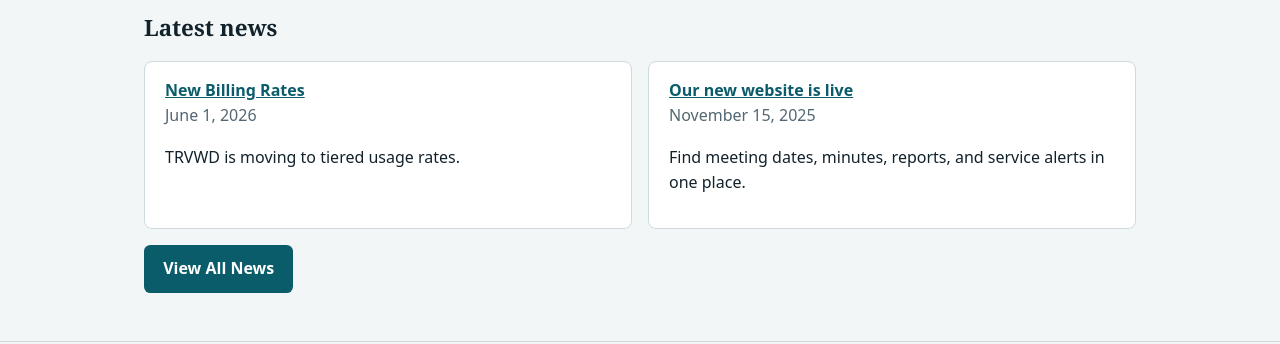
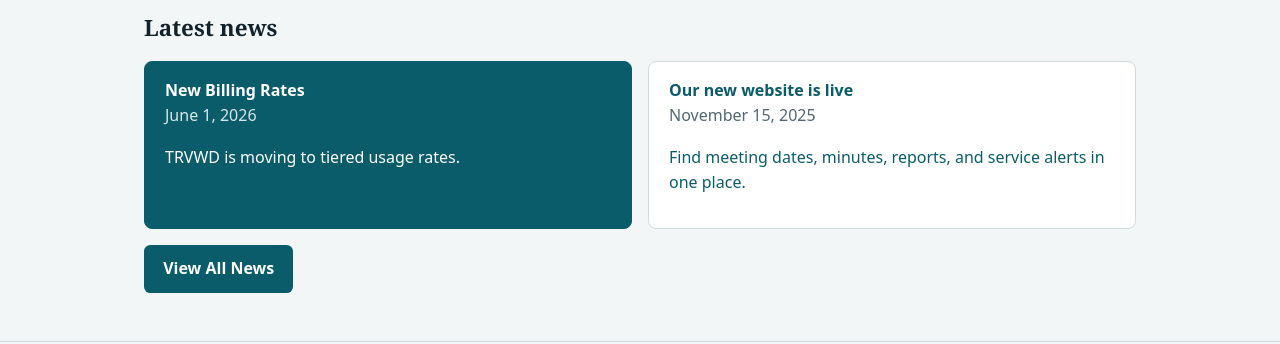
Before and after one commit to DrAcula27/trvwd, an Astro site: page / in a window 1280 px wide. Shown: the part 1273-1617 px from the top of the page. Built offline with nearby package versions, Linux system fonts and the light colour scheme; Astro itself is replaced by a stand-in of ours; no server answers.

Commit message:
make latest news stand out

```diff
--- a/src/pages/index.astro
+++ b/src/pages/index.astro
@@ -68,10 +68,9 @@ const news = (await getCollection("news"))
   <h2>Latest news</h2>
   <ul class="news-list latest-news-list">
     {news.map((n) => (
-      <li class="card container">
-        <a href={`/news/${n.id}`}>
+      <a href={`/news/${n.id}`} class="card container">
+        <li>
           <strong>{n.data.title}</strong>
-        </a>
           <div class="muted">
             {n.data.date.toLocaleDateString("en-US", {
               dateStyle: "long",
@@ -80,6 +79,7 @@ const news = (await getCollection("news"))
           </div>
           {n.data.summary && <p>{n.data.summary}</p>}
         </li>
+      </a>
     ))}
   </ul>
   <p>
--- a/src/pages/news/index.astro
+++ b/src/pages/news/index.astro
@@ -10,10 +10,9 @@ const news = (await getCollection("news")).sort(
   <h1>News</h1>
   <ul class="news-list">
     {news.map((n) => (
-      <li class="card container">
-        <a href={`/news/${n.id}`}>
+      <a href={`/news/${n.id}`} class="card container">
+        <li>
           <strong>{n.data.title}</strong>
-        </a>
           <div class="muted">
             {n.data.date.toLocaleDateString("en-US", {
               dateStyle: "long",
@@ -22,6 +21,7 @@ const news = (await getCollection("news")).sort(
           </div>
           {n.data.summary && <p>{n.data.summary}</p>}
         </li>
+      </a>
     ))}
   </ul>
 </Base>
--- a/src/styles/global.css
+++ b/src/styles/global.css
@@ -102,7 +102,7 @@ img {
   margin: 1rem 0;
 }
 
-/* Header (sticky; alerts live inside it) */
+/* Sticky header */
 html {
   scroll-padding-top: var(--header-h, 6rem);
 }
@@ -331,6 +331,10 @@ html {
   border-radius: 0.5rem;
   background: #fff;
 }
+.news-list a,
+.latest-news-list a {
+  text-decoration: none;
+}
 .news-list {
   list-style: none;
   padding: 0;
@@ -341,6 +345,15 @@ html {
 .latest-news-list {
   grid-template-columns: repeat(auto-fit, minmax(min(100%, 14rem), 1fr));
   gap: 1rem;
+}
+.news-list > a:first-child {
+  background: var(--brand);
+  border-color: var(--brand);
+  color: var(--brand-ink);
+}
+.news-list > a:first-child .muted {
+  color: inherit;
+  opacity: 0.85;
 }
 .latest-news-list > .container {
   margin-block: 0;
```
Lines whose indentation alone changed are shown as unchanged.
